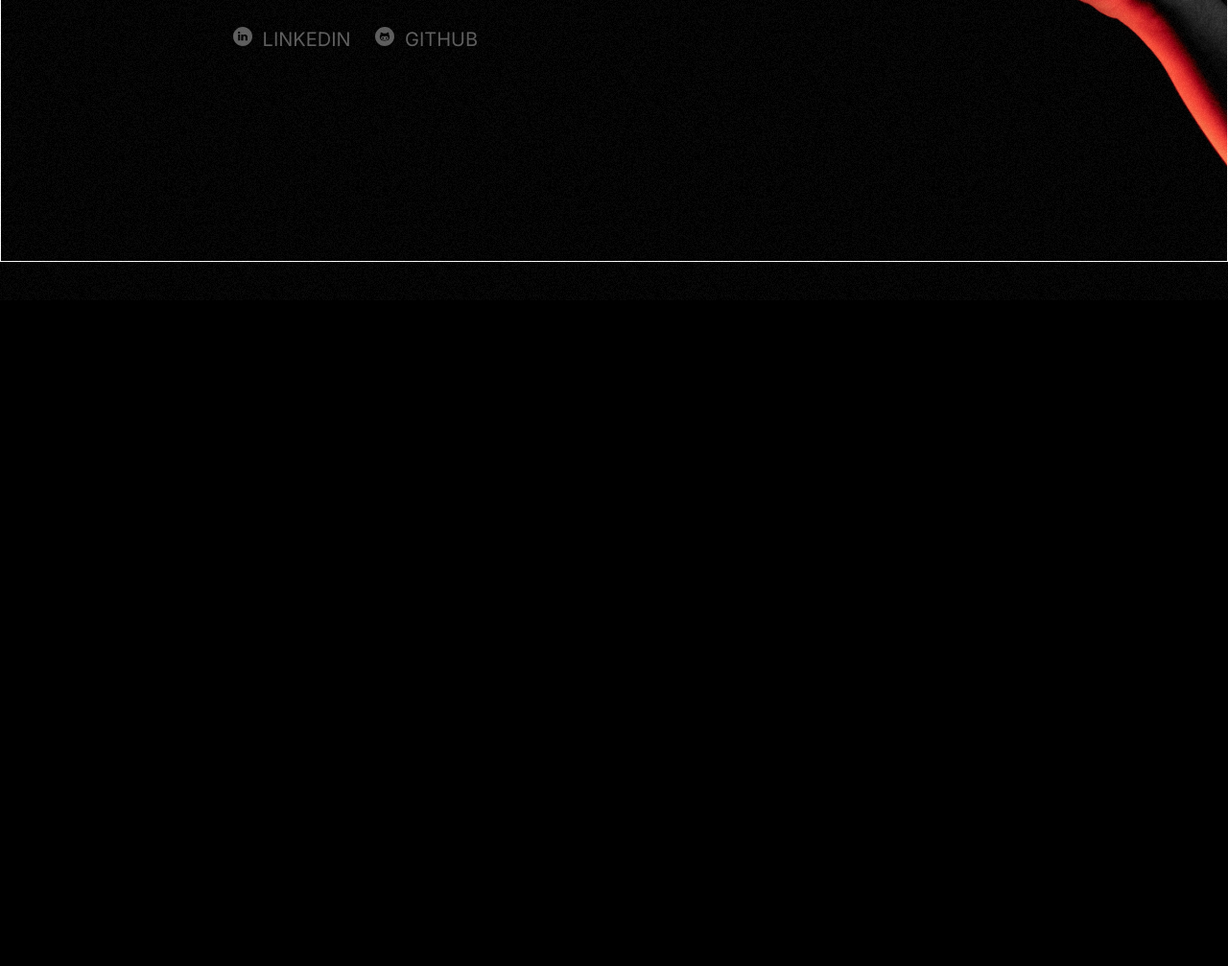
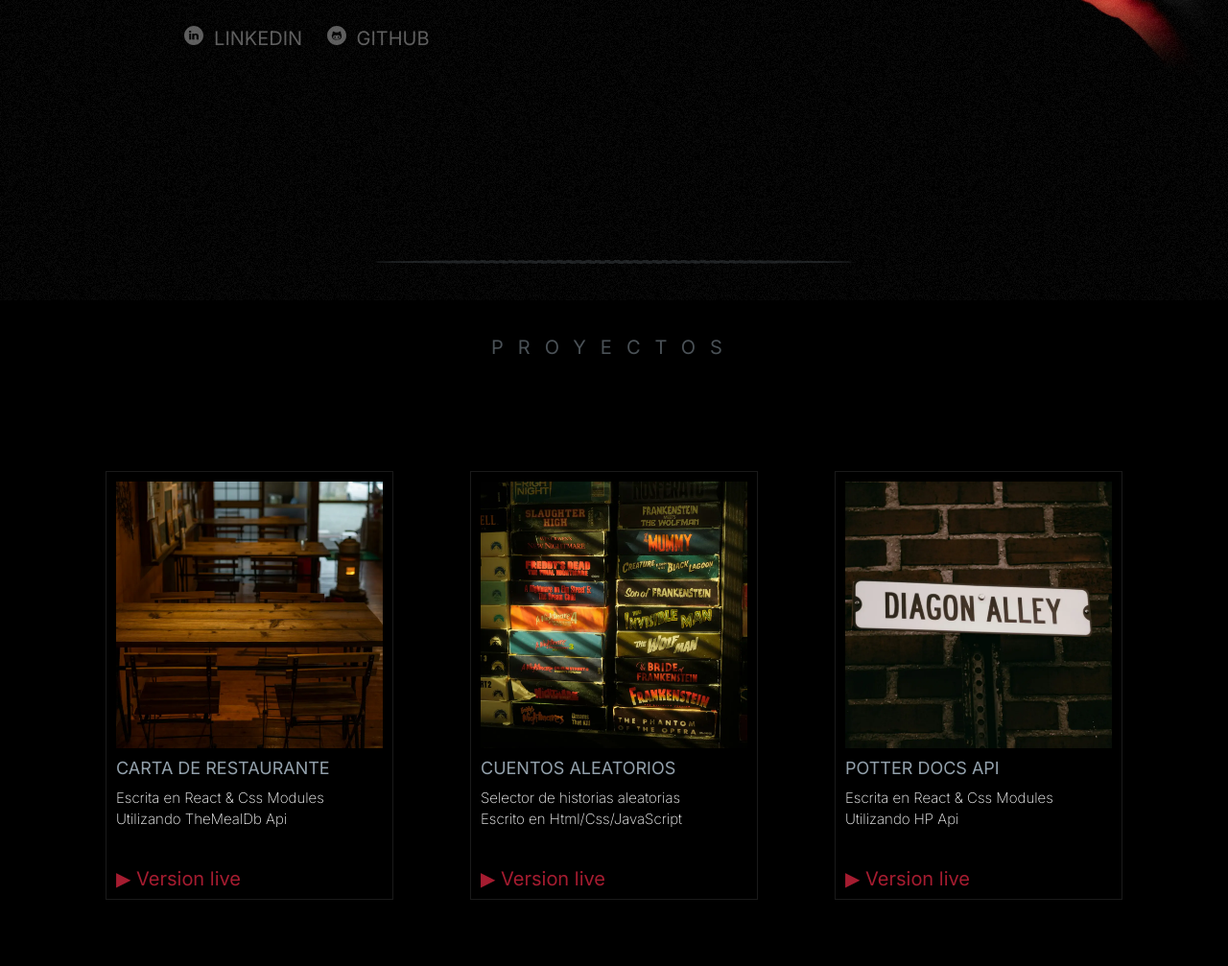
Before and after one commit to GereWoods/GereWoods.github.io, a plain HTML site: page index.html in a window 1280 px wide. Shown: the part 487-1494 px from the top of the page at 96% size. Before the commit the page ends 800 px from the top, so only its background shows below. Drawn offline with Linux system fonts and the light colour scheme; a web font is replaced by a local one.

Commit message:
Implementando tarjetas de proyectos

```diff
--- a/index.html
+++ b/index.html
@@ -18,10 +18,9 @@
     <main>
 
         <nav class="nav-container">
-            <a href="#">About</a>
-            <a href="#">Proyectos</a>
+            <a href="#">Inicio</a>
+            <a href="#proyectos">Proyectos</a>
             <a href="#">Contacto</a>
-
         </nav>
 
         <header class="header" id="header">
@@ -46,19 +45,43 @@
 
             </div>
             <div class="header-img">
-                <img src="./assets/mano.webp" alt="imagen">
+                <img src="./assets/mano1.webp" alt="imagen">
             </div>
 
         </header>
 
+        <hr>
+
+        <section class="proyectos" id="proyectos">
+            <h2 class="proyectos-titulo">proyectos</h2>
+            <div class="proyectos-links">
+
+                <div class="tarjeta">
+                    <img src="./assets/imagenes/devsTaurant.webp" alt="imagen">
+                    <h2>carta de restaurante</h2>
+                    <p class="tarjeta-descripcion">Escrita en React & Css Modules <br> Utilizando TheMealDb Api</p>
+                    <a href="#" class="live">▶ Version live</a>
+                </div>
+
+                <div class="tarjeta">
+                    <img src="./assets/imagenes/horror.webp" alt="imagen">
+                    <h2>Cuentos Aleatorios</h2>
+                    <p class="tarjeta-descripcion">Selector de historias aleatorias <br> Escrito en Html/Css/JavaScript
+                    </p>
+                    <a href="#" class="live">▶ Version live</a>
+                </div>
+
+                <div class="tarjeta">
+                    <img src="./assets/imagenes/potter.webp" alt="imagen">
+                    <h2>Potter Docs Api</h2>
+                    <p class="tarjeta-descripcion">Escrita en React & Css Modules <br> Utilizando HP Api</p>
+                    <a href="#" class="live">▶ Version live</a>
+                </div>
 
 
 
-
-
-
-
-
+            </div>
+        </section>
 
     </main>
     <script src="script.js"></script>
--- a/styles.css
+++ b/styles.css
@@ -4,6 +4,7 @@
     padding: 0;
     margin: 0;
     box-sizing: border-box;
+    scroll-behavior: smooth;
 }
 
 :root {
@@ -22,7 +23,6 @@ body {
 main {
     max-width: 1280px;
     margin: auto;
-    border: 1px solid white;
     margin-top: 7rem;
 }
 
@@ -36,32 +36,24 @@ main {
     animation: ruido 0.1s infinite linear;
 }
 
-@keyframes ruido {
-    0% {
-        transform: rotatex(360deg)
-    }
 
-    50% {
-        transform: rotatex(-360deg)
-    }
-
-    100% {
-        transform: rotatex(360deg)
-    }
-}
-
-
+/*Navbar*/
 .nav-container {
     display: flex;
     position: fixed;
+    align-items: center;
     top: 0;
     left: 0;
     right: 0;
     justify-content: center;
-    height: 7rem;
+    height: 6rem;
     gap: 2rem;
     padding-right: 2rem;
     overflow: hidden;
+    z-index: 2;
+    background-color: rgba(0, 0, 0, 0.571);
+    backdrop-filter: blur(10px);
+    box-shadow: 0 5px 15px black;
 }
 
 .nav-container a {
@@ -78,7 +70,7 @@ main {
 }
 
 .nav-container a:hover {
-    color: var(--hover--color);
+    color: var(--fondo--secundario);
 }
 
 .nav-container a:focus {
@@ -86,6 +78,8 @@ main {
     border-bottom: 2px solid var(--hover--color)
 }
 
+
+/*Header*/
 .header {
     display: flex;
     height: 86dvh;
@@ -95,7 +89,6 @@ main {
 .header-text {
     flex-direction: column;
     justify-content: center;
-    padding-left: 10rem;
     display: flex;
     width: 50%;
     height: 100%;
@@ -155,8 +148,137 @@ main {
     animation: parpadeo2 0.1s infinite linear;
 }
 
+.header-texto5,
+.header-texto5 a {
+    color: inherit;
+    font-family: "inter", Arial, Helvetica, sans-serif;
+    font-size: 2rem;
+    text-decoration: none;
+    padding: 1rem;
+    margin-top: 1rem;
+    opacity: 60%;
+}
+
+.header-link {
+    width: 2rem;
+    height: auto;
+    margin-right: 0.5rem;
+}
+
+hr {
+    height: 0;
+    padding: 0;
+    width: 50rem;
+    border: 2px dashed var(--fondo--secundario);
+    opacity: 20%;
+    border-radius: 50%;
+    margin: auto;
+    animation: ruido 0.5s infinite linear;
+}
 
 
+/*Proyectos*/
+.proyectos {
+    height: 100vh;
+    width: 100%;
+    padding-top: 7.5rem
+}
+
+.proyectos-titulo {
+    font-size: 2rem;
+    font-family: "Inter", Arial, Helvetica, sans-serif;
+    font-weight: 400;
+    text-transform: uppercase;
+    width: 100%;
+    text-align: center;
+    height: auto;
+    color: var(--fondo--secundario);
+    opacity: 50%;
+    letter-spacing: 1.5rem;
+    cursor: default;
+    transition: 0.3s;
+}
+
+.proyectos-titulo:hover {
+    letter-spacing: 1.6rem;
+    text-shadow: 0 0 10px var(--texto--color);
+}
+
+.proyectos-links {
+    display: flex;
+    width: 100%;
+    height: 80%;
+    padding: 3rem;
+    margin-top: 5rem;
+    justify-content: space-evenly;
+    align-items: center;
+}
+
+.tarjeta {
+    display: flex;
+    flex-direction: column;
+    width: 30rem;
+    height: auto;
+    border: 1px solid #ffffff1a;
+    padding: 1rem;
+    transition: 0.3s;
+}
+
+.tarjeta:hover {
+    border: 1.5px solid #ffffff44;
+}
+
+.tarjeta img {
+    width: 100%;
+}
+
+.tarjeta h2 {
+    margin-top: 1rem;
+    font-family: "Inter", Arial, Helvetica, sans-serif;
+    font-size: 1.8rem;
+    font-weight: 400;
+    text-transform: uppercase;
+    text-align: left;
+    color: var(--fondo--secundario);
+    cursor: default;
+}
+
+.tarjeta-descripcion {
+    margin-top: 1rem;
+    font-family: "Inter", Arial, Helvetica, sans-serif;
+    font-size: 1.5rem;
+    font-weight: 200;
+    line-height: 2.2rem;
+    text-align: left;
+    color: var(--texto--color);
+    cursor: default;
+}
+
+.live {
+    margin-top: 0.5rem;
+    font-family: "Inter", Arial, Helvetica, sans-serif;
+    font-size: 2rem;
+    font-weight: 400;
+    line-height: 2.2rem;
+    text-align: left;
+    color: var(--hover--color);
+    transition: 2s;
+    margin-top: 2em;
+    text-decoration: none;
+}
+
+.live:hover {
+    font-family: "Rubik Glitch";
+    font-weight: 200;
+    color: var(--hover--color);
+    animation: parpadeo2 0.1s infinite linear;
+}
+
+
+
+
+
+/*animaciones*/
 @keyframes parpadeo1 {
     0% {
         text-shadow: 1px 1px 5px var(--hover--color);
@@ -182,32 +304,21 @@ main {
     }
 }
 
+@keyframes ruido {
+    0% {
+        transform: rotatex(360deg)
+    }
+
+    50% {
+        transform: rotatex(-360deg)
+    }
+
+    100% {
+        transform: rotatex(360deg)
+    }
+}
+
 ::selection {
     background-color: #000000;
     color: var(--fondo--secundario);
 }
-
-.nav-links {
-    z-index: 2;
-    width: 2rem;
-    height: 2rem;
-    gap: 2rem;
-    border: 1px solid white;
-}
-
-.header-texto5,
-a {
-    color: inherit;
-    font-family: "inter", Arial, Helvetica, sans-serif;
-    font-size: 2rem;
-    text-decoration: none;
-    padding: 1rem;
-    margin-top: 1rem;
-    opacity: 60%;
-}
-
-.header-link {
-    width: 2rem;
-    height: auto;
-    margin-right: 0.5rem;
-}
```
Also changed, not shown: assets/imagenes/devsTaurant.webp (added), assets/imagenes/horror.webp (added), assets/imagenes/potter.webp (added), assets/mano1.webp (added).
